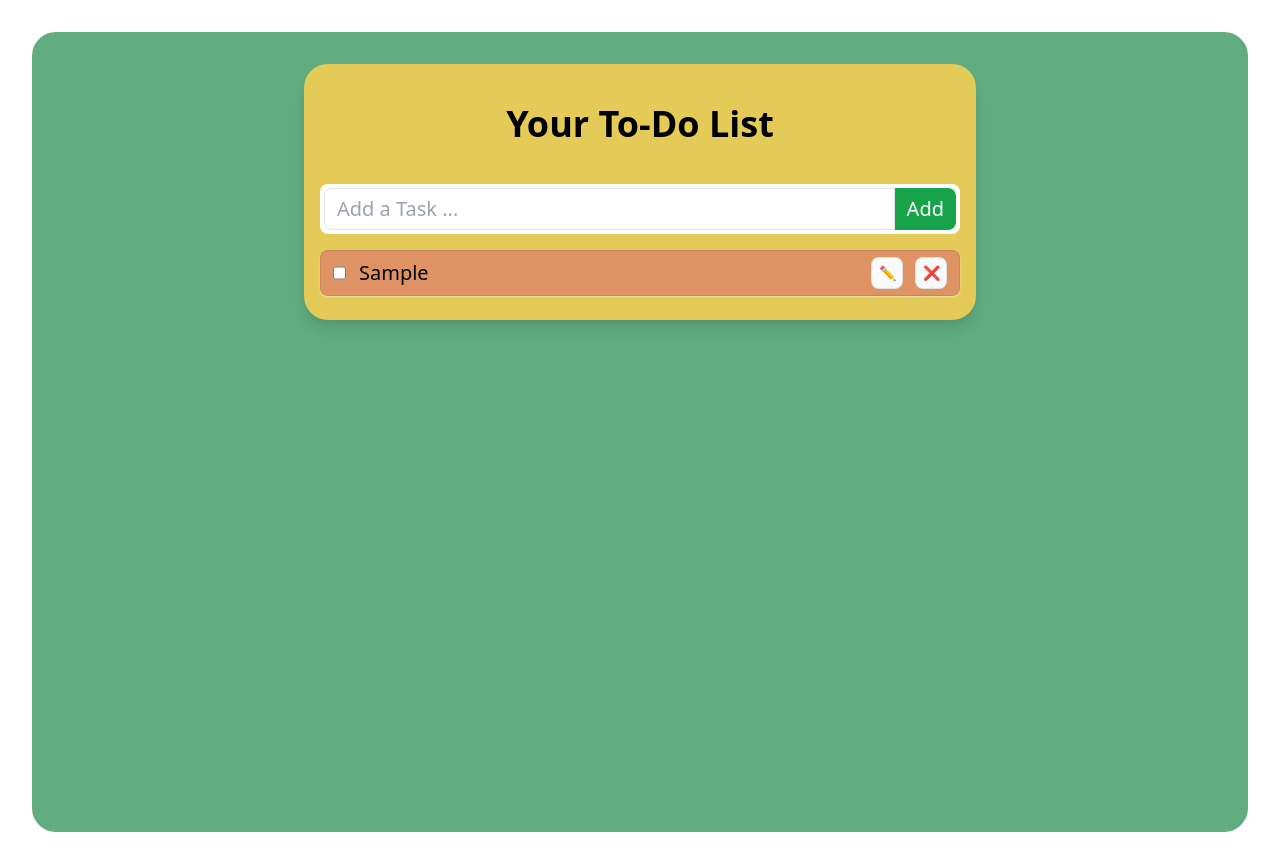
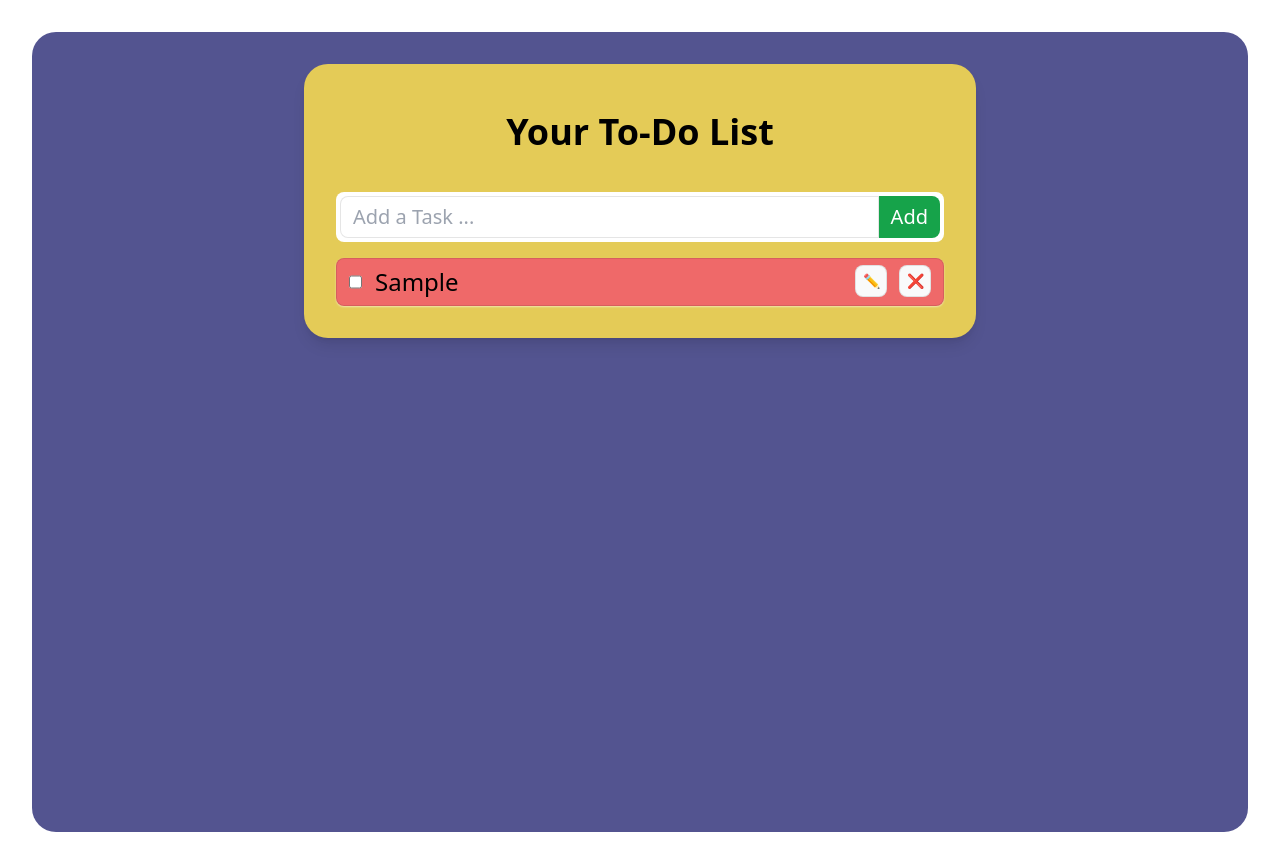
Before and after one commit to nishantkr02/ToDoList, a React (Vite) app: page / in a window 1280 px wide. Both pictures are taken after typing "Sample" into the empty fields and a click on the button "Add". Built offline with nearby package versions, Linux system fonts and the light colour scheme.

Commit message:
Finializing the colours

```diff
--- a/src/App.jsx
+++ b/src/App.jsx
@@ -64,8 +64,8 @@ useEffect(()=>{
   return (
     <TodoProvider
     value={{todos,addTodo,updateTodo,deleteTodo,toggleComplete}}>
-    <div className="bg-[#60AB80] min-h-screen py-8   rounded-3xl">
-                <div className="w-full max-w-2xl mx-auto shadow-lg rounded-3xl px-4 py-6 text-black bg-[#E4CB57]">
+    <div className="bg-[#535490] min-h-screen py-8   rounded-3xl">
+                <div className="w-full max-w-2xl mx-auto shadow-lg rounded-3xl px-8 py-8  text-black bg-[#E4CB57]">
                     <h1 className="text-4xl text-black font-bold text-center p-2 mb-8 mt-2"> Your To-Do List </h1>
                     <div className="mb-4 p-1 bg-white text-xl  rounded-lg">
                         {/* Todo form goes here */}
--- a/src/Components/TodoItem.jsx
+++ b/src/Components/TodoItem.jsx
@@ -34,8 +34,8 @@ const toggleHandler = () =>{
 
 return (
 <div
-    className={`flex border border-black/10 rounded-lg px-3 py-1.5 gap-x-3 shadow-sm shadow-white/50 duration-300  text-black ${
-        anyTodo.completed ? "bg-[#96DA71]" : "bg-[#DF9364]"
+    className={`flex border border-black/10 rounded-lg px-3 py-1.5 gap-x-3 shadow-sm shadow-white/50 duration-300  text-black text-2xl  ${
+        anyTodo.completed ? "bg-[#82E17F]" : "bg-[#EF6969]"
     }`}
 >
     <input
```
